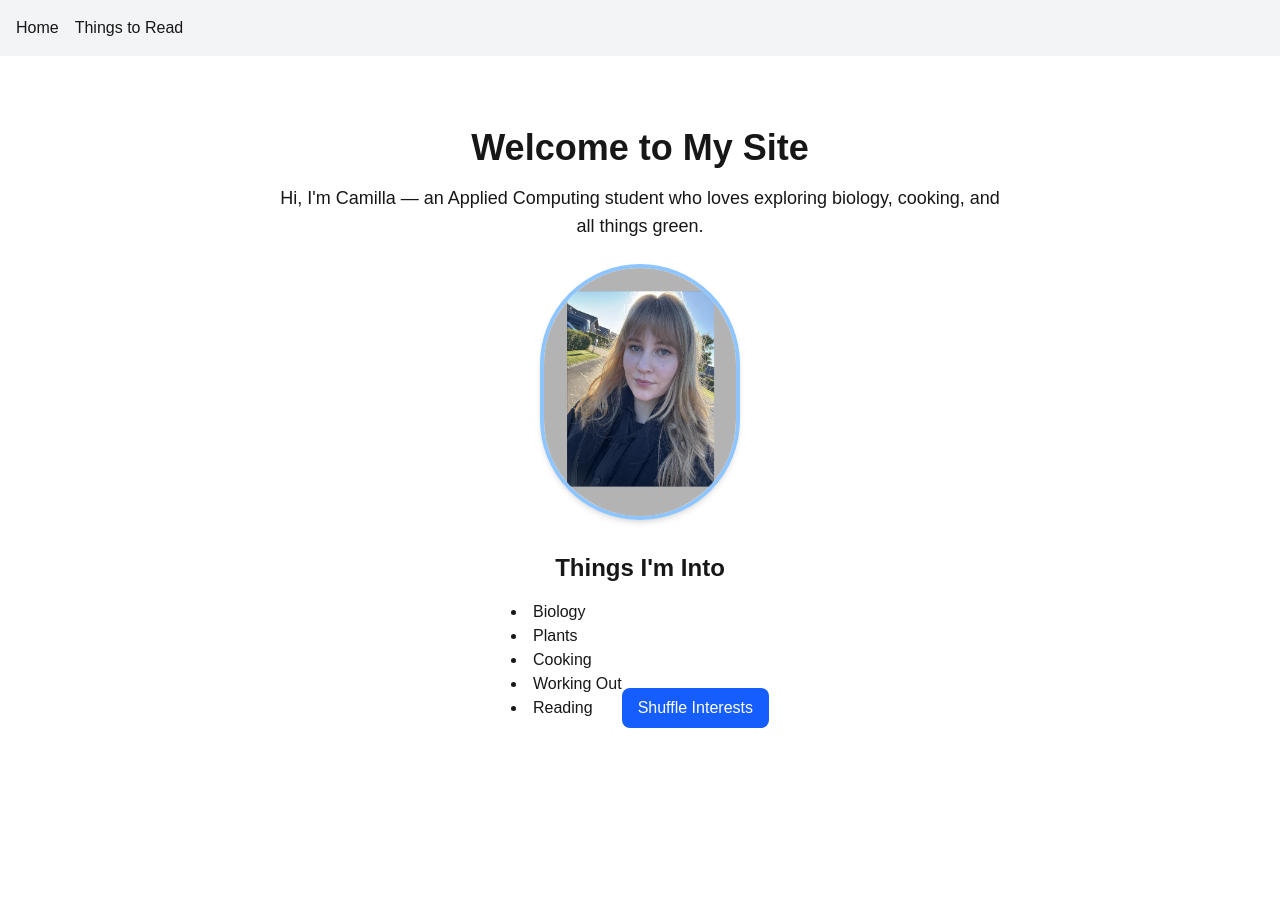
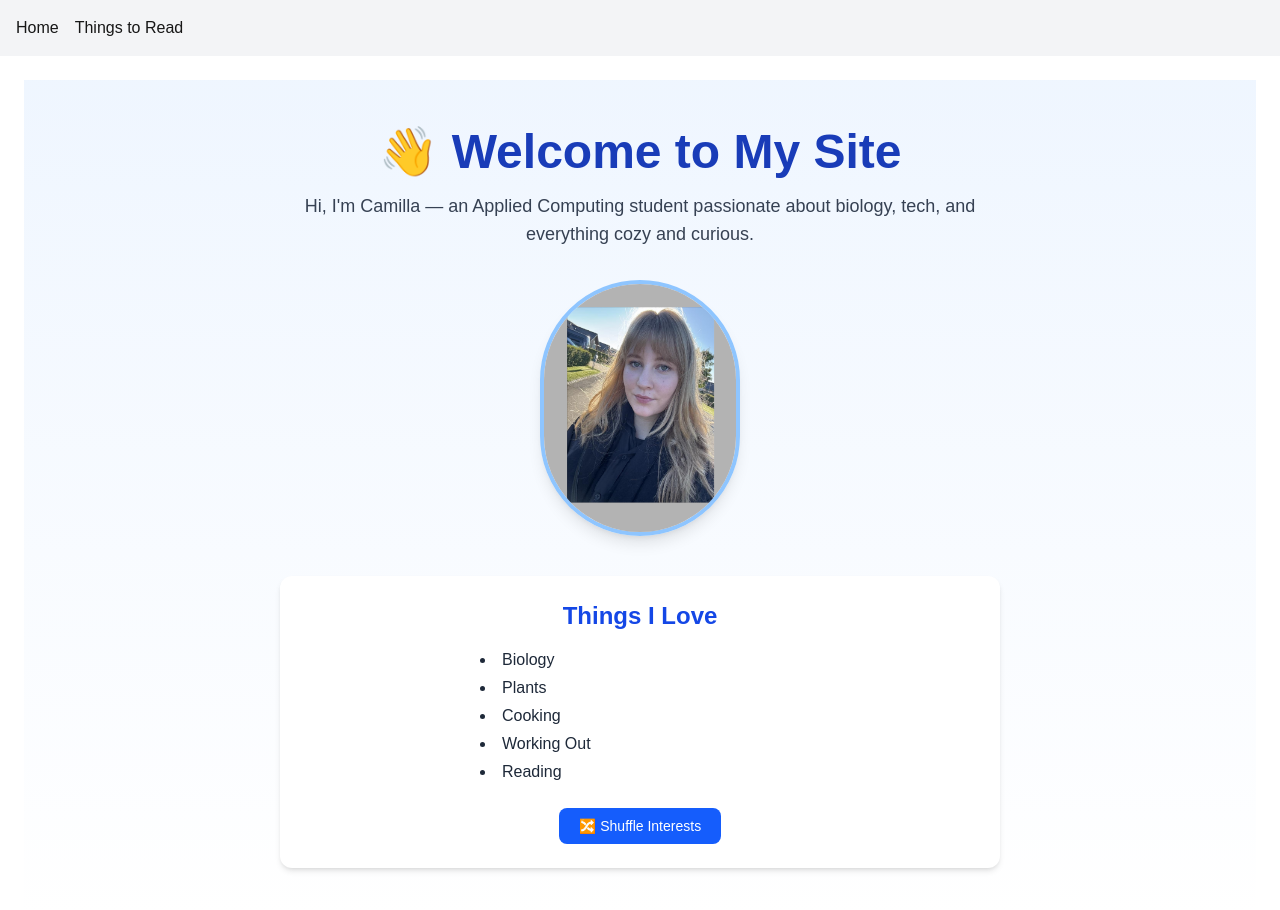
Before and after one commit to CamillaWL/css_480_camilla_landing_page, a Next.js app: page / in a window 1280 px wide. Shown: the top 910 px of the page. Before the commit the page ends 808 px from the top, so only its background shows below. Built offline with nearby package versions, Linux system fonts and the light colour scheme.

Commit message:
Update page.tsx

```diff
--- a/app/page.tsx
+++ b/app/page.tsx
@@ -18,30 +18,37 @@ export default function Home() {
   };
 
   return (
-    <section className="max-w-3xl mx-auto px-6 py-12">
-      <h1 className="text-4xl font-bold mb-4 text-center">Welcome to My Site</h1>
+    <main className="min-h-screen bg-gradient-to-b from-blue-50 to-white text-gray-800 font-sans">
+      <div className="max-w-3xl mx-auto px-6 py-12">
+        <h1 className="text-5xl font-extrabold text-center text-blue-800 mb-4">
+          👋 Welcome to My Site
+        </h1>
 
-      <p className="text-lg text-center mb-6">
-        Hi, I'm Camilla — an Applied Computing student who loves exploring biology, cooking, and all things green.
+        <p className="text-lg text-center mb-8 text-gray-700">
+          Hi, I'm Camilla — an Applied Computing student passionate about biology, tech, and everything cozy and curious.
         </p>
 
         {/* Profile Image */}
-      <div className="flex justify-center mb-8">
+        <div className="flex justify-center mb-10">
           <Image
             src="/profile.jpg"
             alt="Camilla's profile photo"
             width={200}
             height={200}
-          className="rounded-full border-4 border-blue-300 shadow-md"
+            className="rounded-full border-4 border-blue-300 shadow-lg"
           />
         </div>
 
         {/* Interests List */}
-      <div className="text-center">
-        <h2 className="text-2xl font-semibold mb-4">Things I'm Into</h2>
-        <ul className="list-disc list-inside mb-4 text-left inline-block">
+        <div className="text-center bg-white shadow-md rounded-xl p-6">
+          <h2 className="text-2xl font-semibold text-blue-700 mb-4">Things I Love</h2>
+          <ul className="list-disc list-inside text-left mx-auto max-w-xs space-y-1 text-gray-800">
             {interests.map((item, index) => (
-            <li key={index} tabIndex={0} className="focus:outline focus:outline-2 focus:outline-blue-500">
+              <li
+                key={index}
+                tabIndex={0}
+                className="focus:outline focus:outline-2 focus:outline-blue-500 rounded"
+              >
                 {item}
               </li>
             ))}
@@ -49,11 +56,12 @@ export default function Home() {
 
           <button
             onClick={shuffleInterests}
-          className="mt-4 px-4 py-2 bg-blue-600 text-white rounded-lg hover:bg-blue-700 focus:outline focus:outline-2 focus:outline-yellow-400"
+            className="mt-6 px-5 py-2 bg-blue-600 hover:bg-blue-700 text-white text-sm rounded-lg focus:outline focus:outline-2 focus:outline-yellow-300 transition"
           >
-          Shuffle Interests
+            🔀 Shuffle Interests
           </button>
         </div>
-    </section>
+      </div>
+    </main>
   );
 }
```
Lines whose indentation alone changed are shown as unchanged.
